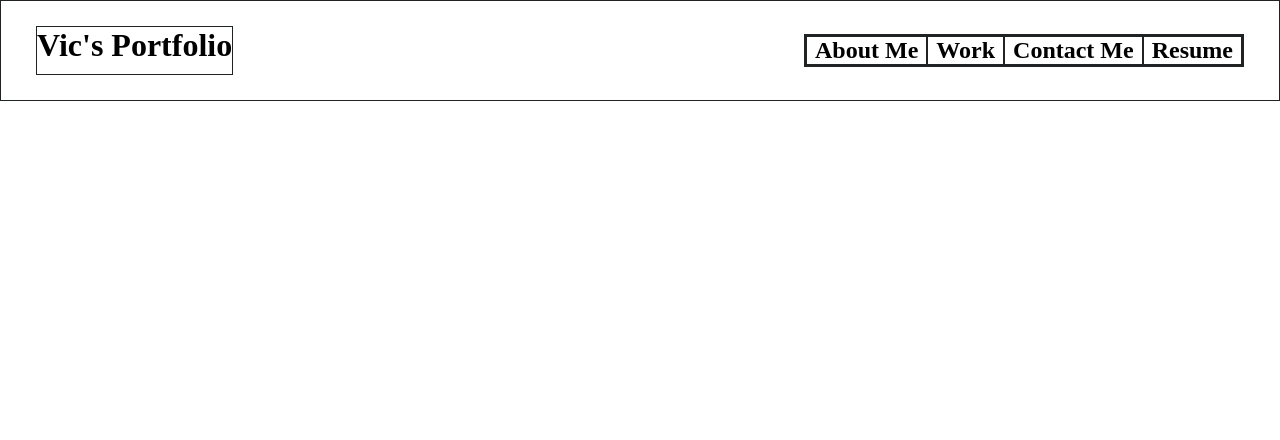
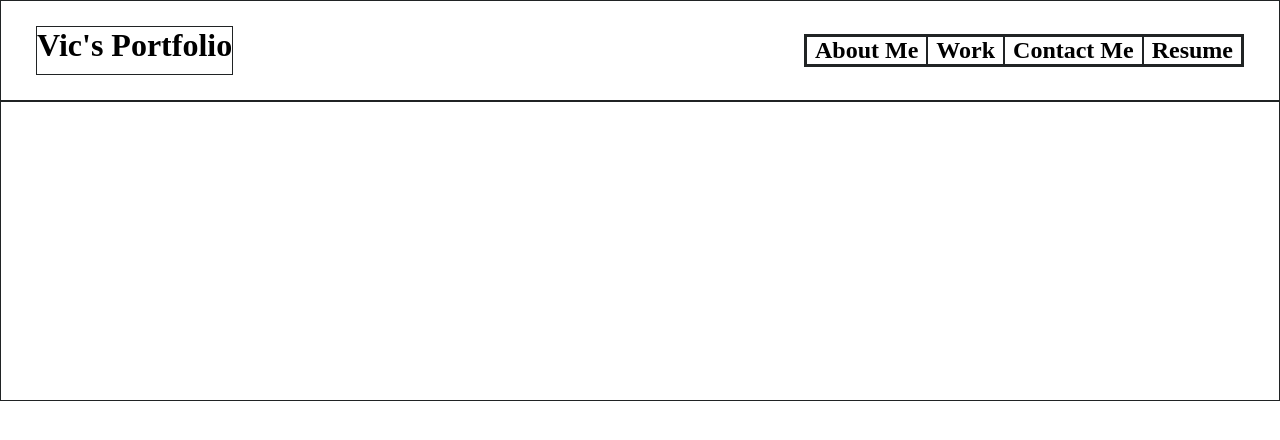
Before and after one commit to vmcguire/myportfolio, a plain HTML site: page index.html in a window 1280 px wide. Drawn offline with Linux system fonts and the light colour scheme.

Commit message:
some changes to main

```diff
--- a/assets/css/style.css
+++ b/assets/css/style.css
@@ -42,3 +42,10 @@ header nav {
     padding: 0px 8px;
 
 }
+main{
+    border: 1px solid var(--tertiary-color);
+    display:flex;
+    min-height: 300px;
+    width: 100%;
+    padding: 25px 35px;
+}
--- a/index.html
+++ b/index.html
@@ -30,5 +30,9 @@
         </nav>
     </header>
 
+    <main>
+
+    </main>
+
 </body>
 </html>
```
